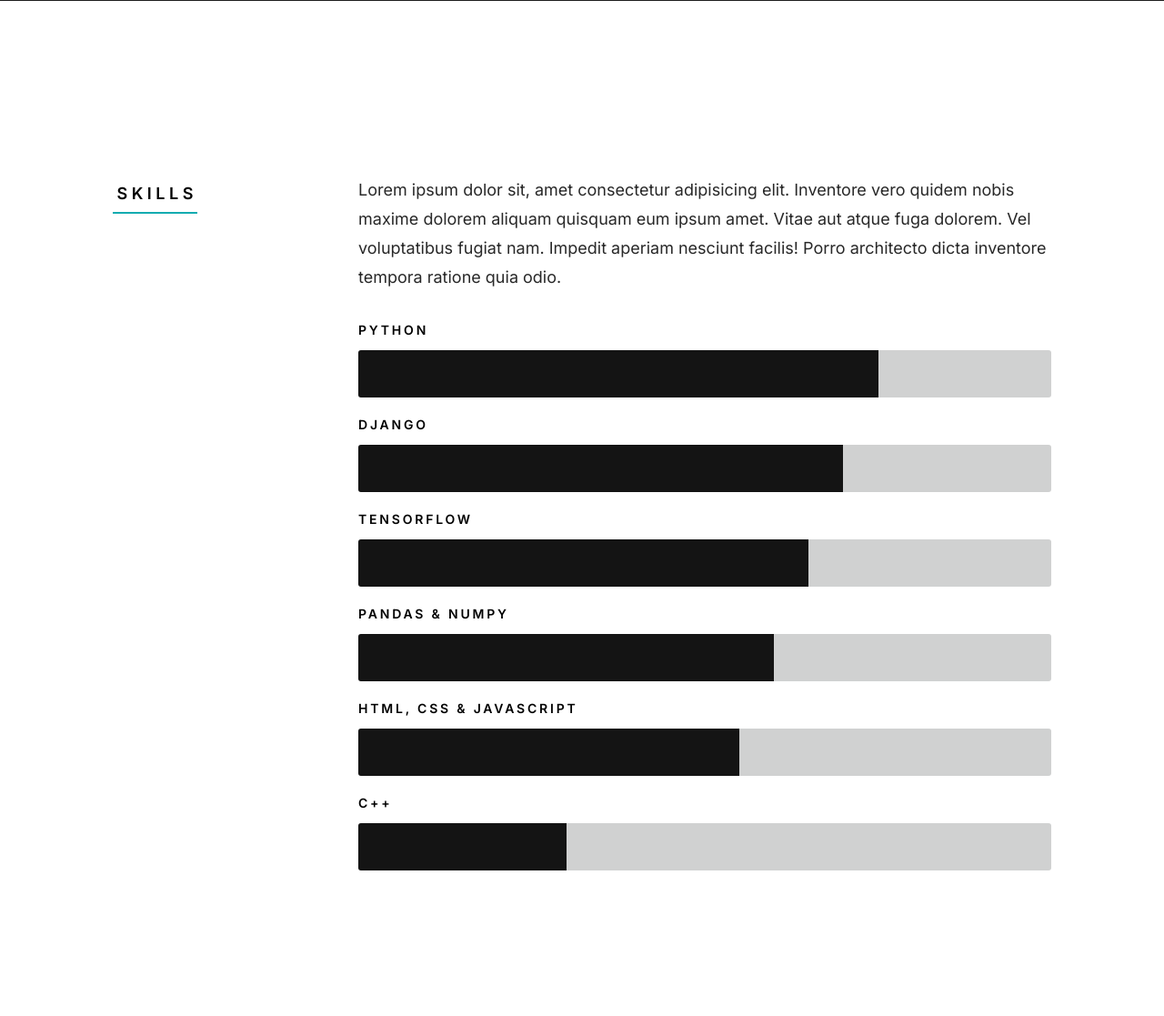
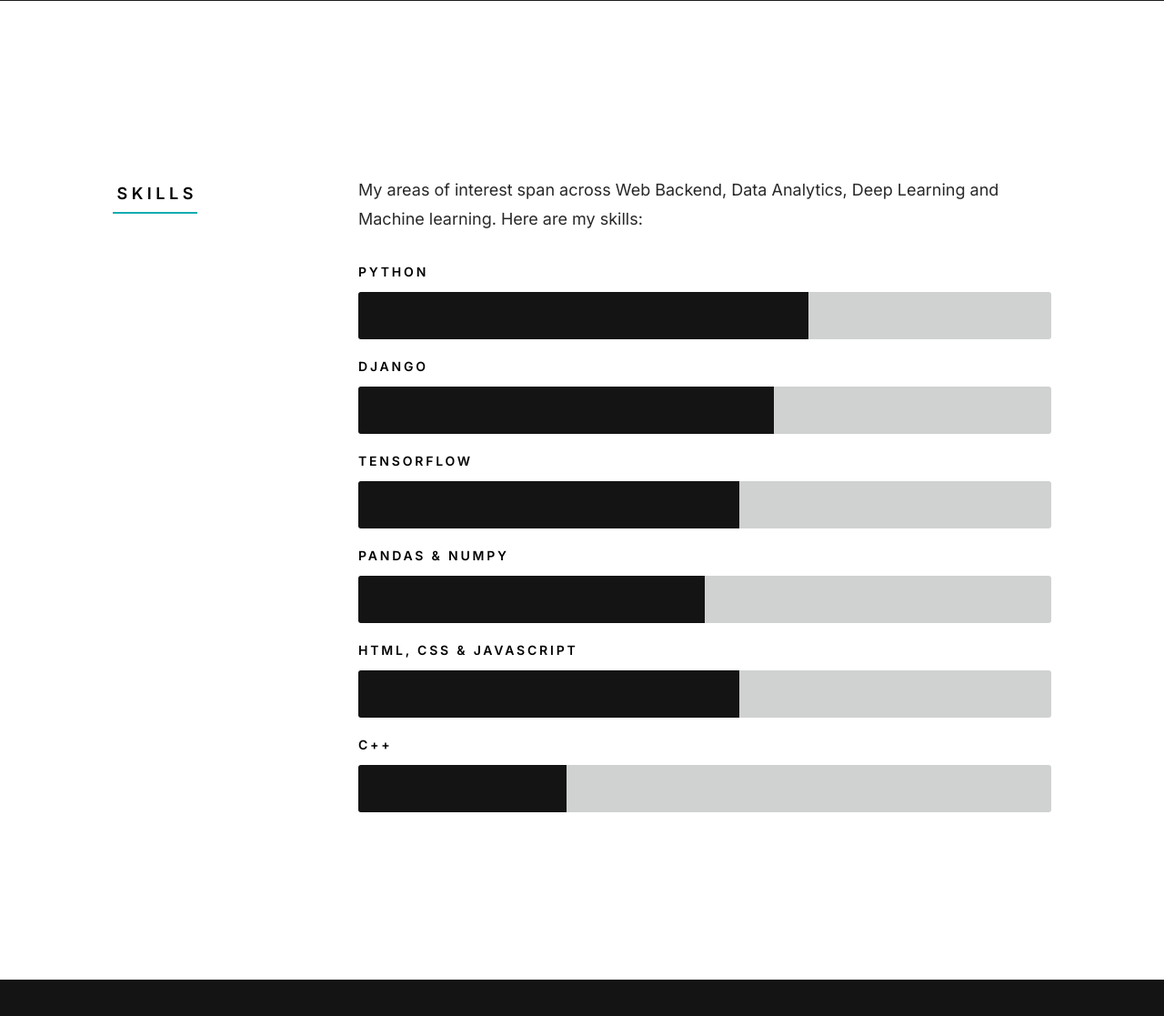
Before and after one commit to AdeoluAdegboye/portfolio, a Django app: page / in a window 1280 px wide. Shown: the part 1696-2813 px from the top of the page at 91% size. Run offline with Django 4.2, Linux system fonts and the light colour scheme; data that the repository does not hold is empty; some libraries are stand-ins or nearby versions.

Commit message:
updated template/index.html

```diff
--- a/main/templates/index.html
+++ b/main/templates/index.html
@@ -224,27 +224,26 @@
                 <div class="resume-block">
 
                     <p>
-                    Lorem ipsum dolor sit, amet consectetur adipisicing elit. Inventore
-                    vero quidem nobis maxime dolorem aliquam quisquam eum ipsum amet. Vitae
-                    aut atque fuga dolorem. Vel voluptatibus fugiat nam. Impedit aperiam
-                    nesciunt facilis! Porro architecto dicta inventore tempora ratione quia odio.
+                    My areas of interest span across Web Backend, Data Analytics,
+                    Deep Learning and Machine learning.
+                    Here are my skills:
                     </p>
 
                     <ul class="skill-bars-fat">
                         <li>
-                        <div class="progress percent75"></div>
+                        <div class="progress percent65"></div>
                         <strong>Python</strong>
                         </li>
                         <li>
-                        <div class="progress percent70"></div>
+                        <div class="progress percent60"></div>
                         <strong>Django</strong>
                         </li>
                         <li>
-                        <div class="progress percent65"></div>
+                        <div class="progress percent55"></div>
                         <strong>TensorFlow</strong>
                         </li>
                         <li>
-                        <div class="progress percent60"></div>
+                        <div class="progress percent50"></div>
                         <strong>Pandas & Numpy</strong>
                         </li>
                         <li>
```
